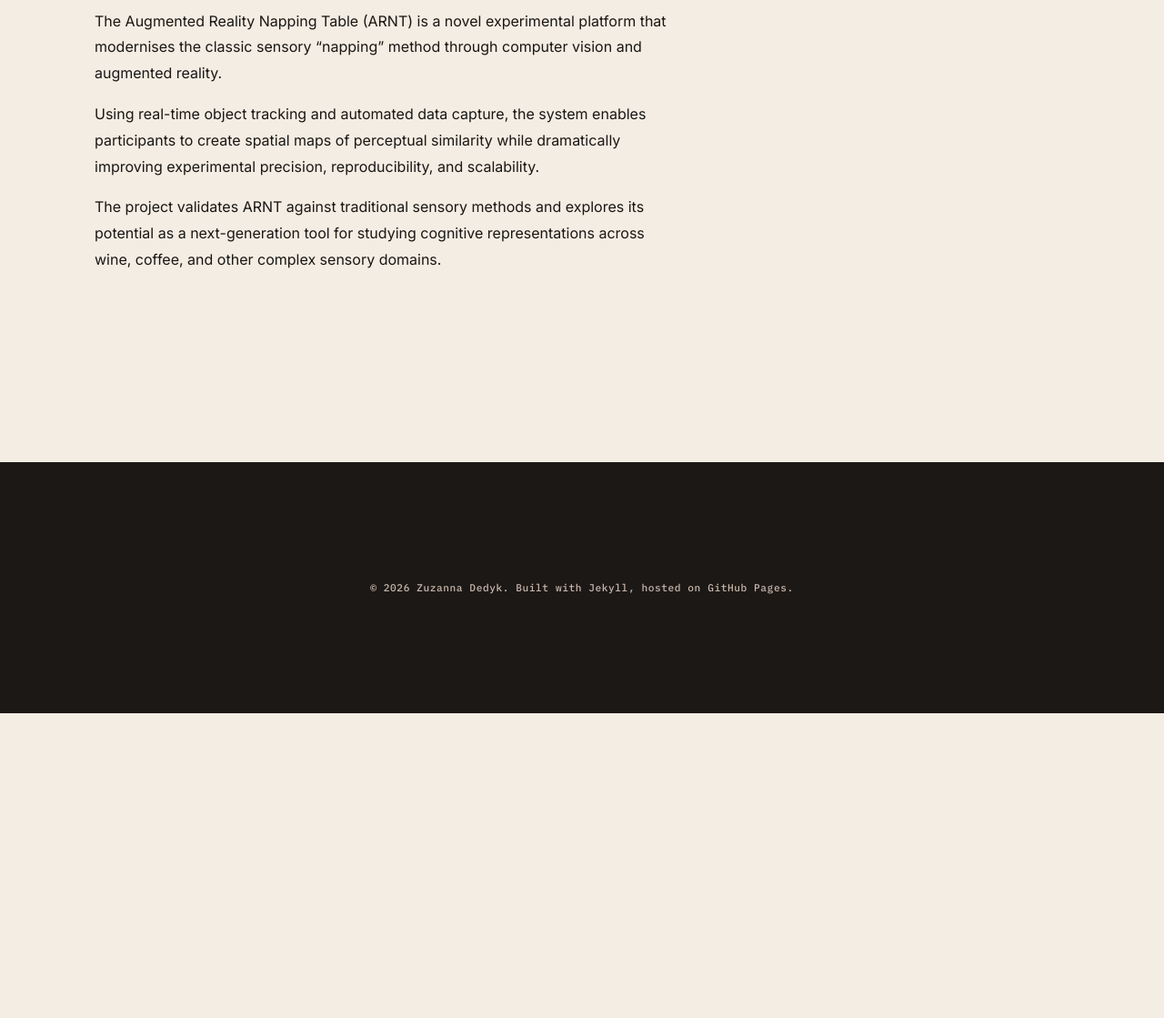
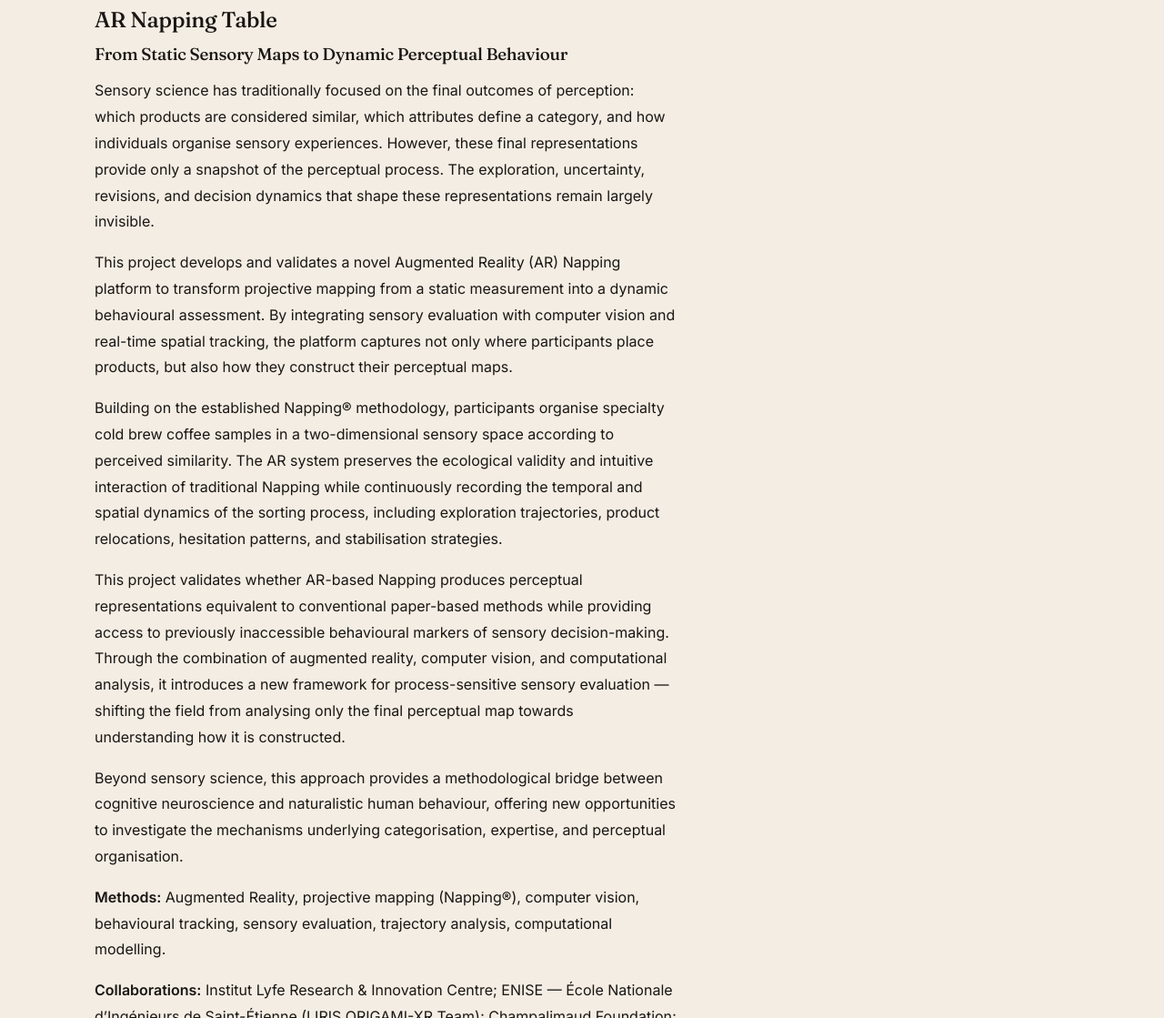
Before and after one commit to Zuzanna-Dedyk/Zuzanna-Dedyk.github.io, a Jekyll site: the page built from _projects/3_AR-Napping.md, in a window 1280 px wide and 1400 px high, scrolled down 507 px. Shown: the part 281-1400 px from the top of the window at 91% size. Built offline with Jekyll 4.4.1, drawn with Linux system fonts in a browser that asks for light colours; before the commit the page ends 1572 px from its top, so only the background shows below that; some of the changed text lies outside the part shown.

Commit message:
update 3_AR-Napping.md

```diff
--- a/_projects/3_AR-Napping.md
+++ b/_projects/3_AR-Napping.md
@@ -1,13 +1,24 @@
 ---
 title: "AR Napping Table"
 image: "assets/images/purplebrown-rhotho-background-.png"
-summary: "An AR sensory mapping tool validation."
-collaborators: "Jessica Ouedraogo, Mathieu Zenman, Guillaume Lavoué, Anne-Lise Saive"
+summary: "AR Napping Table - validation of a new generation of sensory evaluation tools by combining augmented reality, computer vision, and projective mapping. By tracking the temporal dynamics of product exploration and decision-making, this project extends traditional sensory methods beyond static perceptual maps towards dynamic models of how sensory representations are constructed."
+collaborators: "Jessica Ouedraogo, Mathieu Zenman, PI Guillaume Lavoué, PI Anne-Lise Saive"
 timeline: "2026 – present"
+institutions: " Institut Lyfe Research Center, Lyon; ENISE — École Nationale d'Ingénieurs de Saint-Étienne, Université de Lyon; Champalimaud Foundation, Lisbon; EPHE–PSL, Paris"
 ---
+# AR Napping Table
+### From Static Sensory Maps to Dynamic Perceptual Behaviour
 
-The Augmented Reality Napping Table (ARNT) is a novel experimental platform that modernises the classic sensory "napping" method through computer vision and augmented reality.
+Sensory science has traditionally focused on the final outcomes of perception: which products are considered similar, which attributes define a category, and how individuals organise sensory experiences. However, these final representations provide only a snapshot of the perceptual process. The exploration, uncertainty, revisions, and decision dynamics that shape these representations remain largely invisible.
 
-Using real-time object tracking and automated data capture, the system enables participants to create spatial maps of perceptual similarity while dramatically improving experimental precision, reproducibility, and scalability.
+This project develops and validates a novel Augmented Reality (AR) Napping platform to transform projective mapping from a static measurement into a dynamic behavioural assessment. By integrating sensory evaluation with computer vision and real-time spatial tracking, the platform captures not only where participants place products, but also how they construct their perceptual maps.
 
-The project validates ARNT against traditional sensory methods and explores its potential as a next-generation tool for studying cognitive representations across wine, coffee, and other complex sensory domains.
+Building on the established Napping® methodology, participants organise specialty cold brew coffee samples in a two-dimensional sensory space according to perceived similarity. The AR system preserves the ecological validity and intuitive interaction of traditional Napping while continuously recording the temporal and spatial dynamics of the sorting process, including exploration trajectories, product relocations, hesitation patterns, and stabilisation strategies.
+
+This project validates whether AR-based Napping produces perceptual representations equivalent to conventional paper-based methods while providing access to previously inaccessible behavioural markers of sensory decision-making. Through the combination of augmented reality, computer vision, and computational analysis, it introduces a new framework for process-sensitive sensory evaluation — shifting the field from analysing only the final perceptual map towards understanding how it is constructed.
+
+Beyond sensory science, this approach provides a methodological bridge between cognitive neuroscience and naturalistic human behaviour, offering new opportunities to investigate the mechanisms underlying categorisation, expertise, and perceptual organisation.
+
+**Methods:** Augmented Reality, projective mapping (Napping®), computer vision, behavioural tracking, sensory evaluation, trajectory analysis, computational modelling.
+
+**Collaborations:** Institut Lyfe Research & Innovation Centre; ENISE — École Nationale d’Ingénieurs de Saint-Étienne (LIRIS ORIGAMI-XR Team); Champalimaud Foundation; CHArt Laboratory, EPHE–PSL.
```
Also changed, not shown: _projects/1_wine-cog-maps.md (+1 -2 lines).
